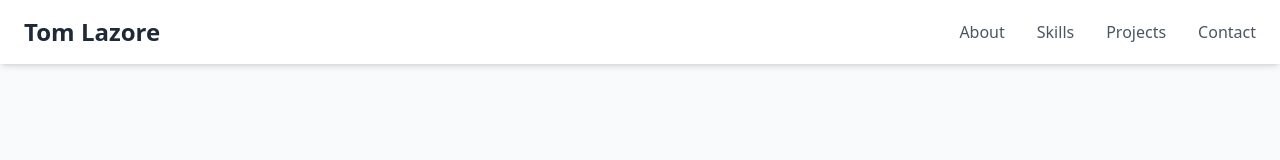
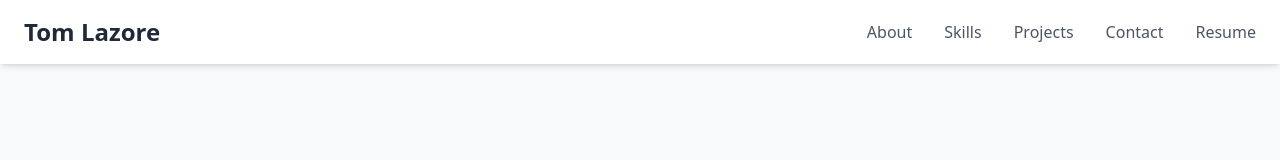
Before and after one commit to tlaze/TomLazorePortfolio, an Angular app: page / in a window 1280 px wide. Shown: the top 160 px of the page. Built offline with nearby package versions, Linux system fonts and the light colour scheme.

Commit message:
added resume download

```diff
--- a/src/app/navbar/navbar.component.html
+++ b/src/app/navbar/navbar.component.html
@@ -39,6 +39,15 @@
           Contact
         </a>
       </li>
+      <li>
+        <a
+          href="assets/Thomas_Lazore_Software_Developer_Resume_2025.pdf"
+          download="Thomas_Lazore_Software_Developer_Resume_2025.pdf"
+          class="text-gray-600 hover:text-blue-600 focus:text-blue-600 pb-1 border-b-2 border-transparent hover:border-blue-600 transition"
+        >
+          Resume
+        </a>
+      </li>
     </ul>
   </div>
 </nav>
```
Also changed, not shown: 1 other file (tests, documents, lock files or other folders).
